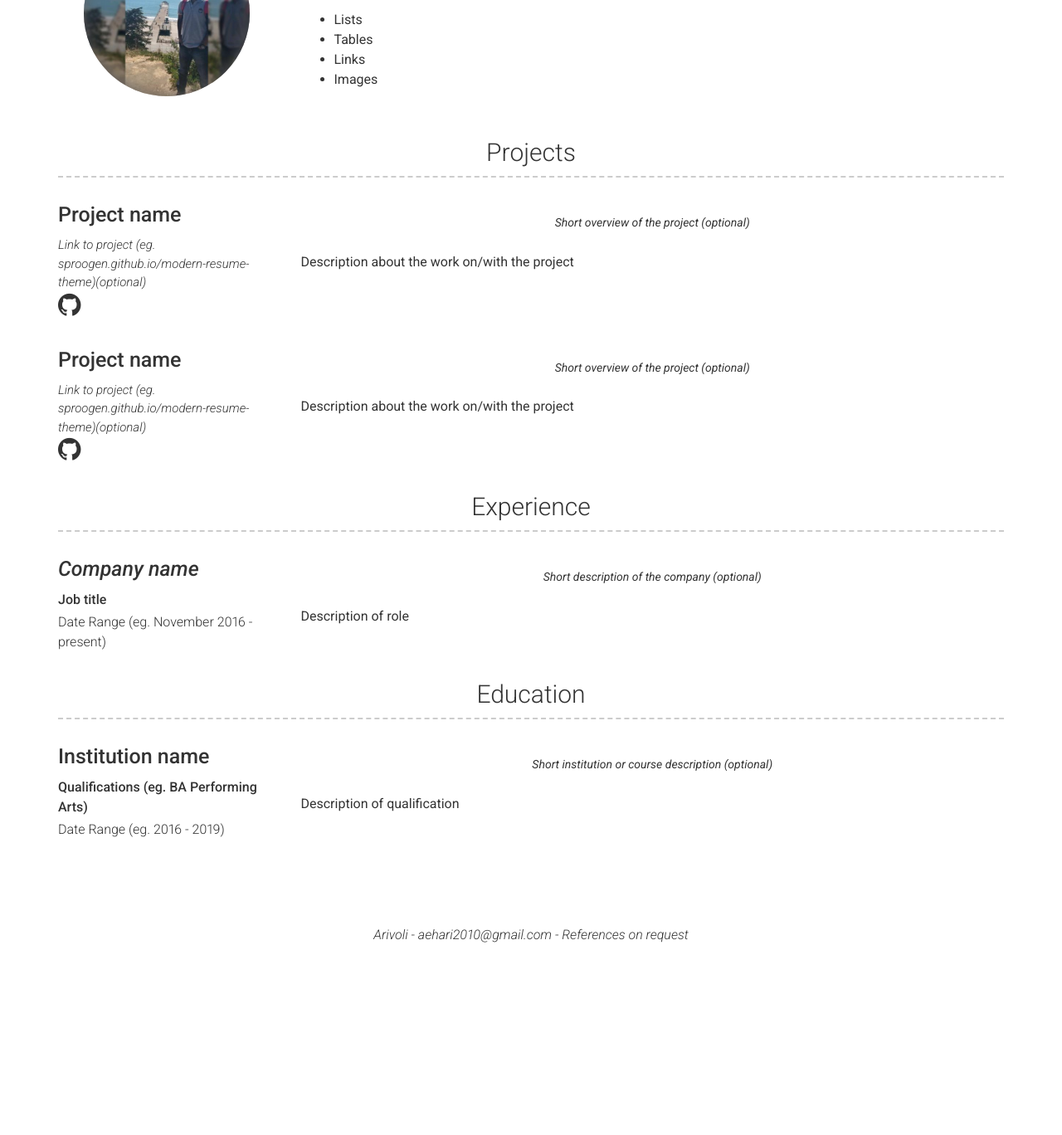
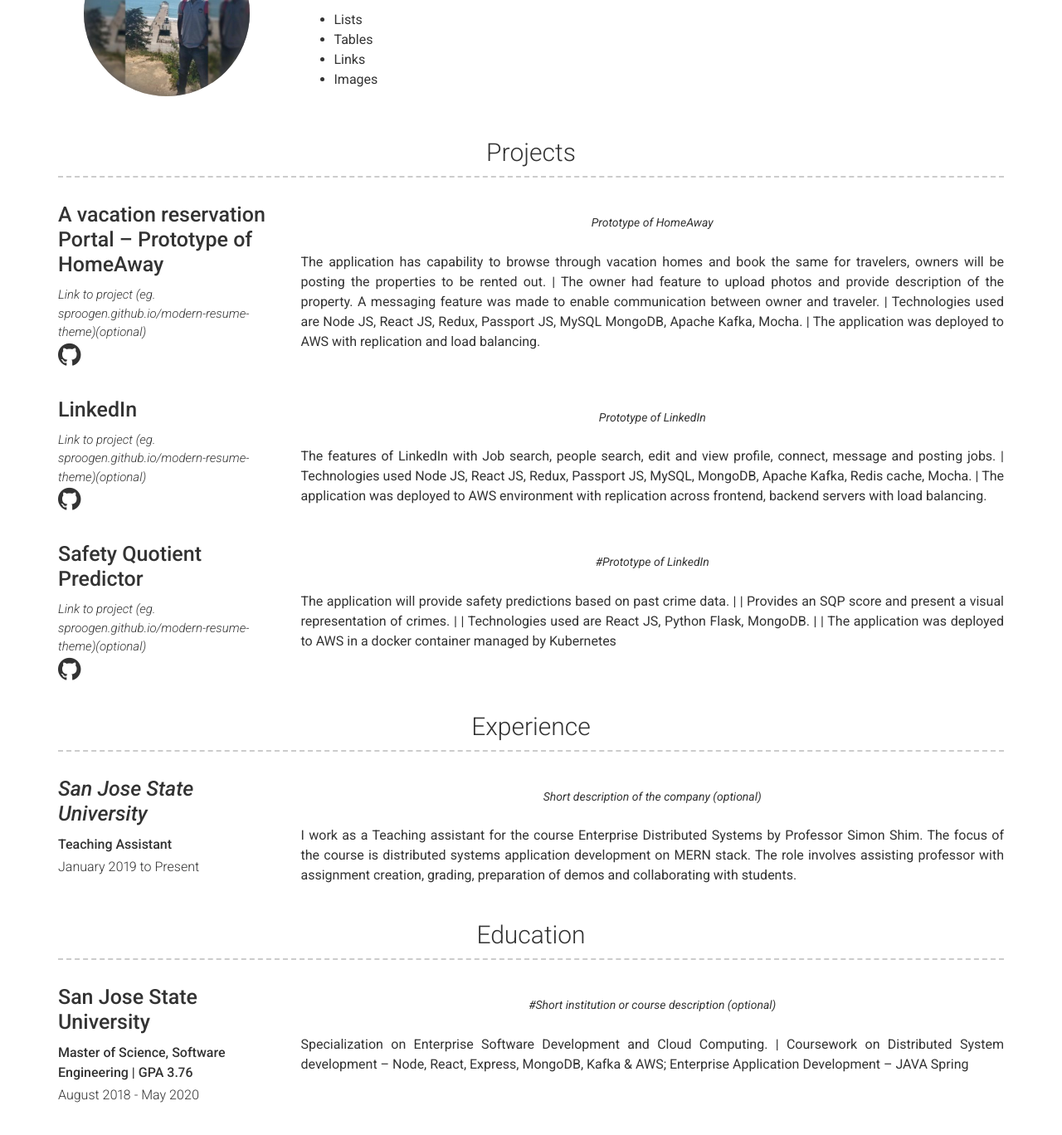
Before and after one commit to Hariae/Hariae.github.io, a Jekyll site: the page built from index.md, in a window 1280 px wide and 1400 px high, scrolled down 413 px. Shown: the top 1368 px of the window at 83% size. Built offline with Jekyll 4.4.1, drawn with Linux system fonts in a browser that asks for light colours; before the commit the page ends 1564 px from its top, so only the background shows below that.

Commit message:
Changes 2

```diff
--- a/_data/education.yml
+++ b/_data/education.yml
@@ -1,8 +1,9 @@
 # Education Template
-- name: Institution name
-  dates: Date Range (eg. 2016 - 2019)
-  qualification: Qualifications (eg. BA Performing Arts)
+- name: San Jose State University
+  dates: August 2018 - May 2020
+  qualification: Master of Science, Software Engineering | GPA 3.76
   quote: >
-    Short institution or course description (optional)
+    #Short institution or course description (optional)
   description: | # this will include new lines to allow paragraphs
-    Description of qualification
+    Specialization on Enterprise Software Development and Cloud Computing. |
+    Coursework on Distributed System development – Node, React, Express, MongoDB, Kafka & AWS; Enterprise Application Development – JAVA Spring
--- a/_data/experience.yml
+++ b/_data/experience.yml
@@ -1,9 +1,9 @@
 # Experience template
-- company: Company name
+- company: San Jose State University
   link: Link to company (optional)
-  job_title: Job title
-  dates: Date Range (eg. November 2016 - present)
+  job_title: Teaching Assistant
+  dates: January 2019 to Present
   quote: >
    Short description of the company (optional)
   description: | # this will include new lines to allow paragraphs
-    Description of role
+    I work as a Teaching assistant for the course Enterprise Distributed Systems by Professor Simon Shim. The focus of the course is distributed systems application development on MERN stack. The role involves assisting professor with assignment creation, grading, preparation of demos and collaborating with students.
--- a/_data/projects.yml
+++ b/_data/projects.yml
@@ -1,16 +1,35 @@
 # Project template
-- name: Project name
+- name: A vacation reservation Portal – Prototype of HomeAway
   link: Link to project (eg. sproogen.github.io/modern-resume-theme)(optional)
   github: Github page for project (eg. sproogen/modern-resume-theme)(optional)
   quote: >
-    Short overview of the project (optional)
+    Prototype of HomeAway
   description: | # this will include new lines to allow paragraphs
-    Description about the work on/with the project
+    The application has capability to browse through vacation homes and book the same for travelers, owners will be posting the properties to be rented out. |
+    The owner had feature to upload photos and provide description of the property. A messaging feature was made to enable communication between owner and traveler. |
+    Technologies used are Node JS, React JS, Redux, Passport JS, MySQL MongoDB, Apache Kafka, Mocha. |
+    The application was deployed to AWS with replication and load balancing.
 
-- name: Project name
+- name: LinkedIn
   link: Link to project (eg. sproogen.github.io/modern-resume-theme)(optional)
   github: Github page for project (eg. sproogen/modern-resume-theme)(optional)
   quote: >
-    Short overview of the project (optional)
+    Prototype of LinkedIn
   description: | # this will include new lines to allow paragraphs
-    Description about the work on/with the project
+    The features of LinkedIn with Job search, people search, edit and view profile, connect, message and posting jobs. |
+    Technologies used Node JS, React JS, Redux, Passport JS, MySQL, MongoDB, Apache Kafka, Redis cache, Mocha.  |
+    The application was deployed to AWS environment with replication across frontend, backend servers with load balancing.
+
+- name: Safety Quotient Predictor
+  link: Link to project (eg. sproogen.github.io/modern-resume-theme)(optional)
+  github: Github page for project (eg. sproogen/modern-resume-theme)(optional)
+  quote: >
+    #Prototype of LinkedIn
+  description: | # this will include new lines to allow paragraphs
+    The application will provide safety predictions based on past crime data. |
+    |
+    Provides an SQP score and present a visual representation of crimes. |
+    |
+    Technologies used are React JS, Python Flask, MongoDB. |
+    |
+    The application was deployed to AWS in a docker container managed by Kubernetes
```
